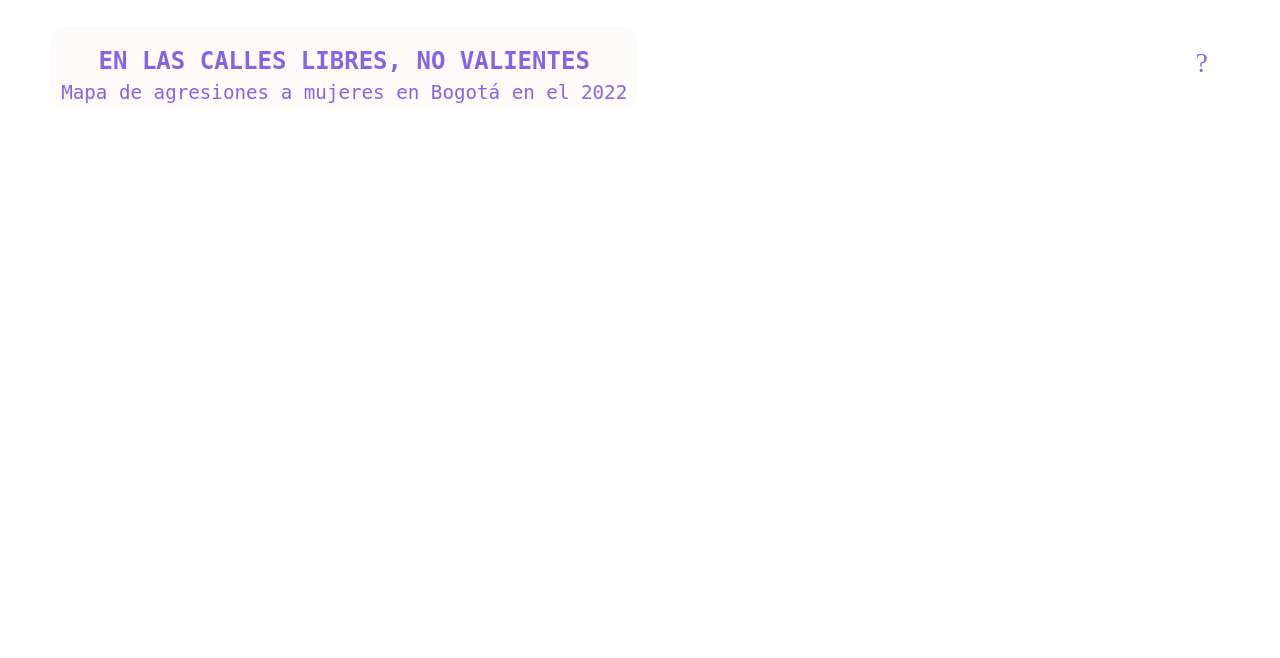
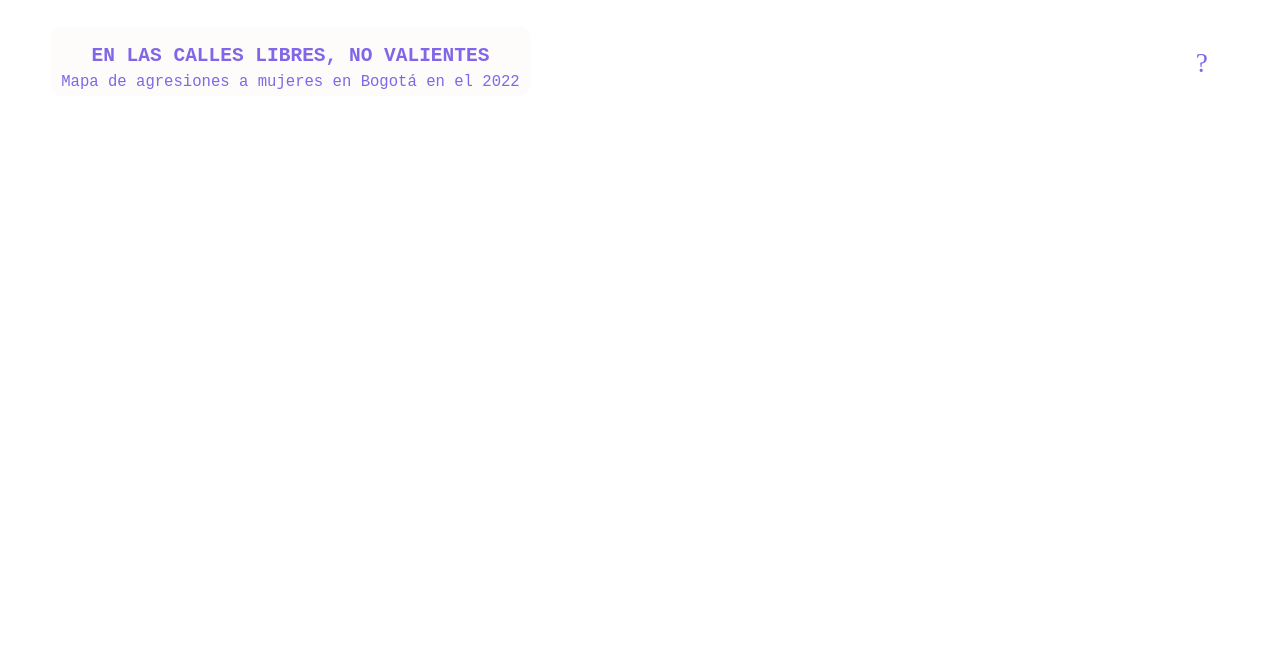
Before and after one commit to enflujo/070-mapa-mujeres, a website built with webpack: page src/index.html in a window 1280 px wide. Shown: the top 658 px of the page. Built offline with nearby package versions, Linux system fonts and the light colour scheme; no server answers; what mapbox-gl would draw is missing.

Commit message:
:nail_care: Cambiar fuente título

```diff
--- a/src/index.js
+++ b/src/index.js
@@ -21,6 +21,8 @@ import laMujer from './imgs/fotos/la_mujer_de_bn.jpg';
 import tuOpinion from './imgs/fotos/tu_opinion.jpg';
 import noEsPiropo from './imgs/fotos/no_es_piropo_bn.jpg';
 import noEstamosTodas from './imgs/fotos/no_estamos_todas_bn.jpg';
+import noNaciMujer from './imgs/fotos/no_naci_mujer_bn.jpg';
+import sororidad from './imgs/fotos/sororidad_bn.jpg';
 
 // Importar íconos
 import icAcoso from './imgs/iconos/acoso_rojo.svg';
@@ -48,6 +50,8 @@ const imagenes = [
   tuOpinion,
   noEsPiropo,
   noEstamosTodas,
+  noNaciMujer,
+  sororidad,
 ];
 
 const iconos = {
--- a/src/scss/estilos.scss
+++ b/src/scss/estilos.scss
@@ -17,7 +17,7 @@
   text-align: center;
   background-color: #fefbfb;
   color: #8067e7;
-  font-family: mono;
+  font-family: monospace;
   position: fixed;
   width: fit-content;
   z-index: 8;
```
Also changed, not shown: src/imgs/fotos/no_naci_mujer_bn.jpg (added), src/imgs/fotos/sororidad_bn.jpg (added).
